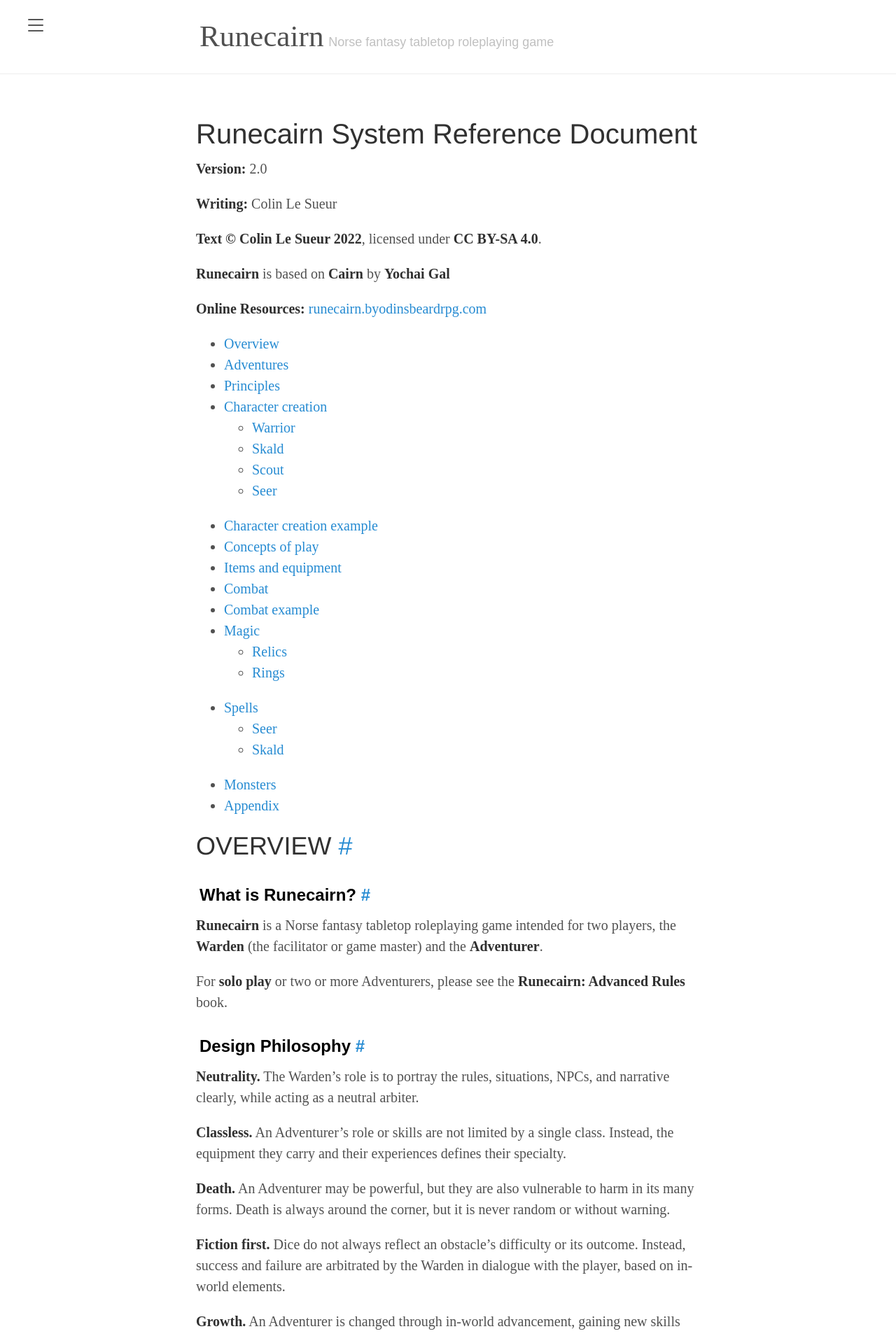
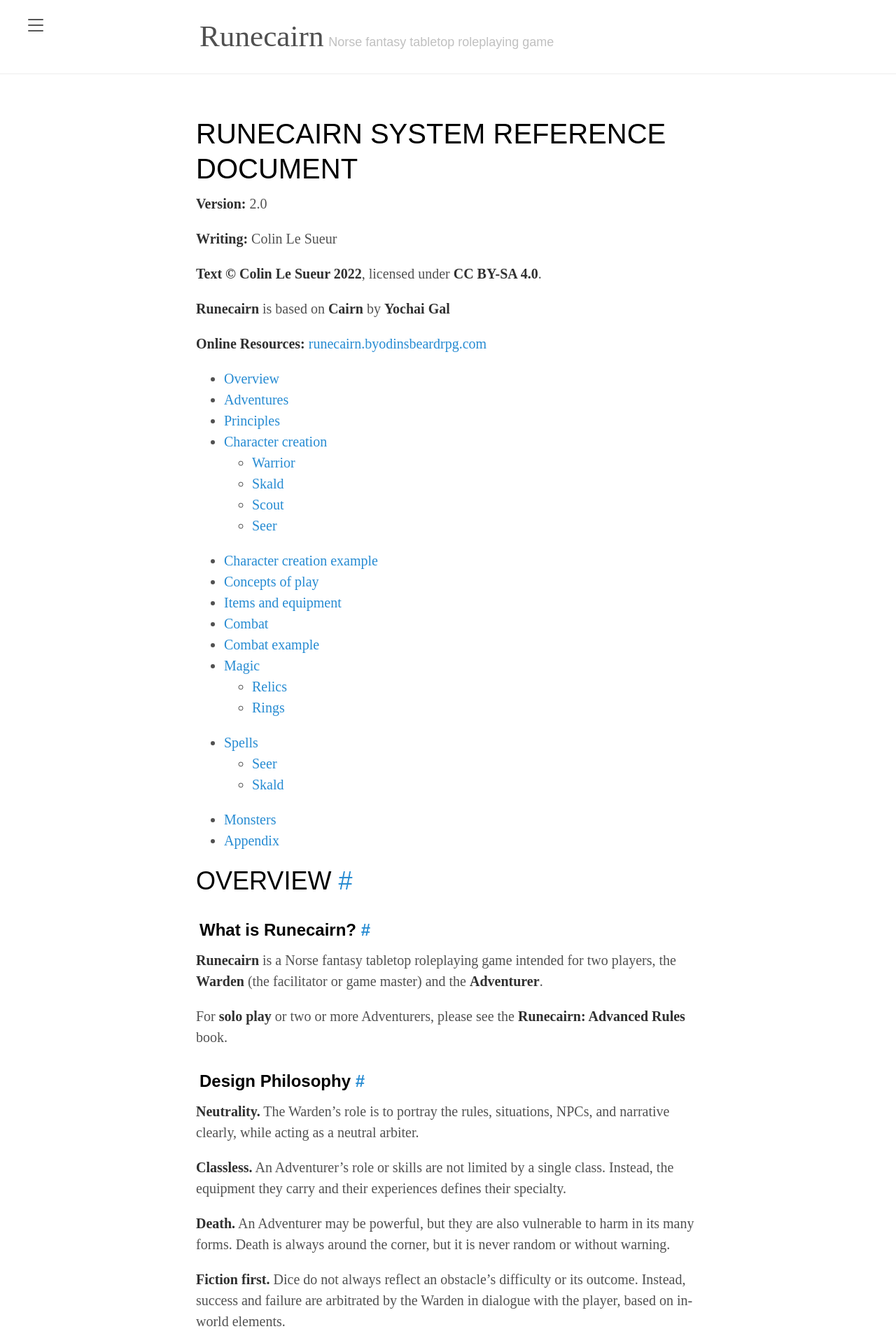
Before and after one commit to byodinsbeardrpg/byodinsbeardrpg.github.io, a Jekyll site: the page built from srd.md, in a window 1280 px wide. Shown: the top 1909 px of the page at 70% size. Built offline with Jekyll 4.4.1, drawn with Linux system fonts in a browser that asks for light colours; some web fonts are replaced.

Commit message:
Update lanyon.css

```diff
--- a/public/css/lanyon.css
+++ b/public/css/lanyon.css
@@ -59,16 +59,18 @@
 }
 
 h2 {
-  font-family: "BlackBeard", black-beard, Helvetica, Arial, sans-serif;
+  font-family: "gandur-new", sans-serif;
+  text-transform: uppercase;
   font-weight: 400;
-  color: #313131;
+  color: #000000;
   font-size: 36px;
 }
 
 h1 {
-  font-family: "BlackBeard", black-beard, Helvetica, Arial, sans-serif;
+  font-family: "gandur-new", sans-serif;
+  text-transform: uppercase;
   font-weight: 400;
-  color: #313131;
+  color: #000000;
 }
 
 
```
